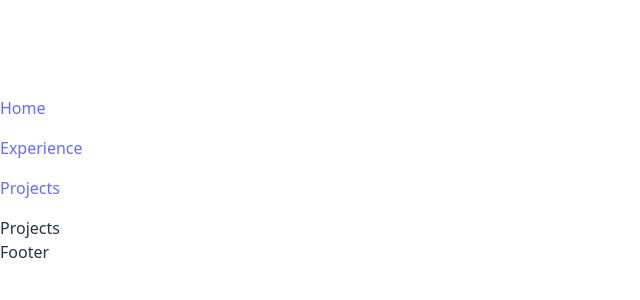
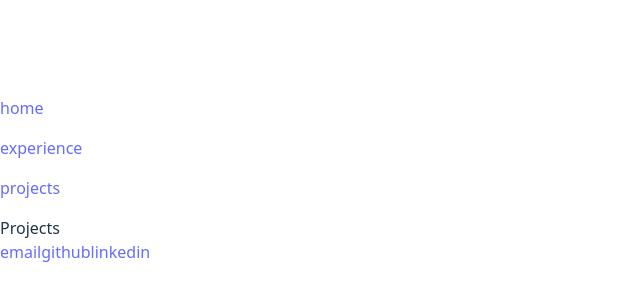
Before and after one commit to jame824/portfolio, a React (Vite) app: page /projects in a window 1280 px wide. Shown: the part 228-528 px from the top of the page, without its empty margins (0-640 px from the left). Built offline with nearby package versions, Linux system fonts and the light colour scheme.

Commit message:
feat: initial footer

```diff
--- a/src/components/Footer.jsx
+++ b/src/components/Footer.jsx
@@ -1,7 +1,13 @@
 import React from 'react';
 
 const Footer = () => {
-  return <div>Footer</div>;
+  return (
+    <div>
+      <a href="mailto:jajfu@ucdavis.edu">email</a>
+      <a href="https://github.com/jame824">github</a>
+      <a href="https://www.linkedin.com/in/james-fu-74a16524b/">linkedin</a>
+    </div>
+  );
 };
 
 export default Footer;
--- a/src/components/Nav.jsx
+++ b/src/components/Nav.jsx
@@ -5,13 +5,13 @@ const Nav = () => {
   return (
     <div>
       <Link to={{ pathname: '/' }}>
-        <p>Home</p>
+        <p>home</p>
       </Link>
       <Link to={{ pathname: '/experience' }}>
-        <p>Experience</p>
+        <p>experience</p>
       </Link>
       <Link to={{ pathname: '/projects' }}>
-        <p>Projects</p>
+        <p>projects</p>
       </Link>
     </div>
   );
```
